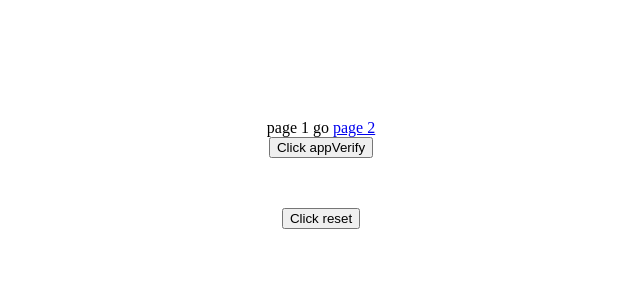
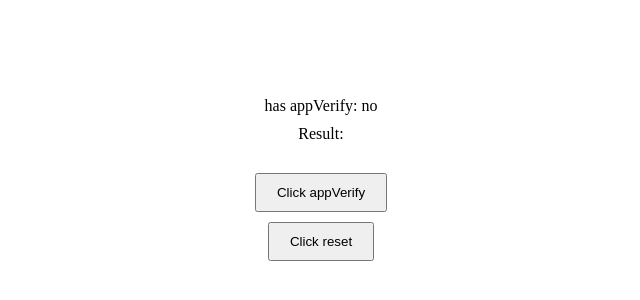
Before and after one commit to eliot-ye/public, a plain HTML site: page PPG/index.html in a window 1280 px wide. Shown: the part 234-534 px from the top of the page, without its empty margins (319-959 px from the left). Drawn offline with Linux system fonts and the light colour scheme.

Commit message:
PPG test

```diff
--- a/PPG/index.html
+++ b/PPG/index.html
@@ -6,17 +6,33 @@
   <meta http-equiv="X-UA-Compatible" content="IE=edge">
   <meta name="viewport" content="width=device-width, initial-scale=1.0">
   <title>Document</title>
+  <style>
+    button {
+      padding: 10px 20px;
+      margin-bottom: 10px;
+    }
+
+    p {
+      margin: 0;
+    }
+  </style>
 </head>
 
 <body>
   <div style="display: flex; flex-direction: column; justify-content: center; align-items: center; min-height: 100vh;">
-    <div>page 1 go <a href="./index2.html">page 2</a></div>
-    <button id="btn-appVerify">Click appVerify</button>
+    <!-- <div>page 1 go <a href="./index2.html">page 2</a></div> -->
     <div
       style="padding: 20px; display: flex; flex-direction: column; justify-content: center; align-items: center; gap: 10px;">
-      <span id="has-appVerify"></span>
-      <span id="result" style="word-wrap: normal;"></span>
+      <p>
+        <span>has appVerify:</span>
+        <span id="has-appVerify"></span>
+      </p>
+      <p>Result:</p>
+      <p>
+        <span id="result" style="word-wrap: normal;"></span>
+      </p>
     </div>
+    <button id="btn-appVerify">Click appVerify</button>
     <button id="btn-reset">Click reset</button>
   </div>
 </body>
--- a/PPG/index.js
+++ b/PPG/index.js
@@ -18,9 +18,10 @@
 // };
 
 (function () {
-  if (window.appVerify) {
-    document.getElementById("has-appVerify").innerText = "has appVerify";
-  }
+  document.getElementById("has-appVerify").innerText = window.appVerify
+    ? "yes"
+    : "no";
+
   document
     .getElementById("btn-appVerify")
     .addEventListener("click", async () => {
```
